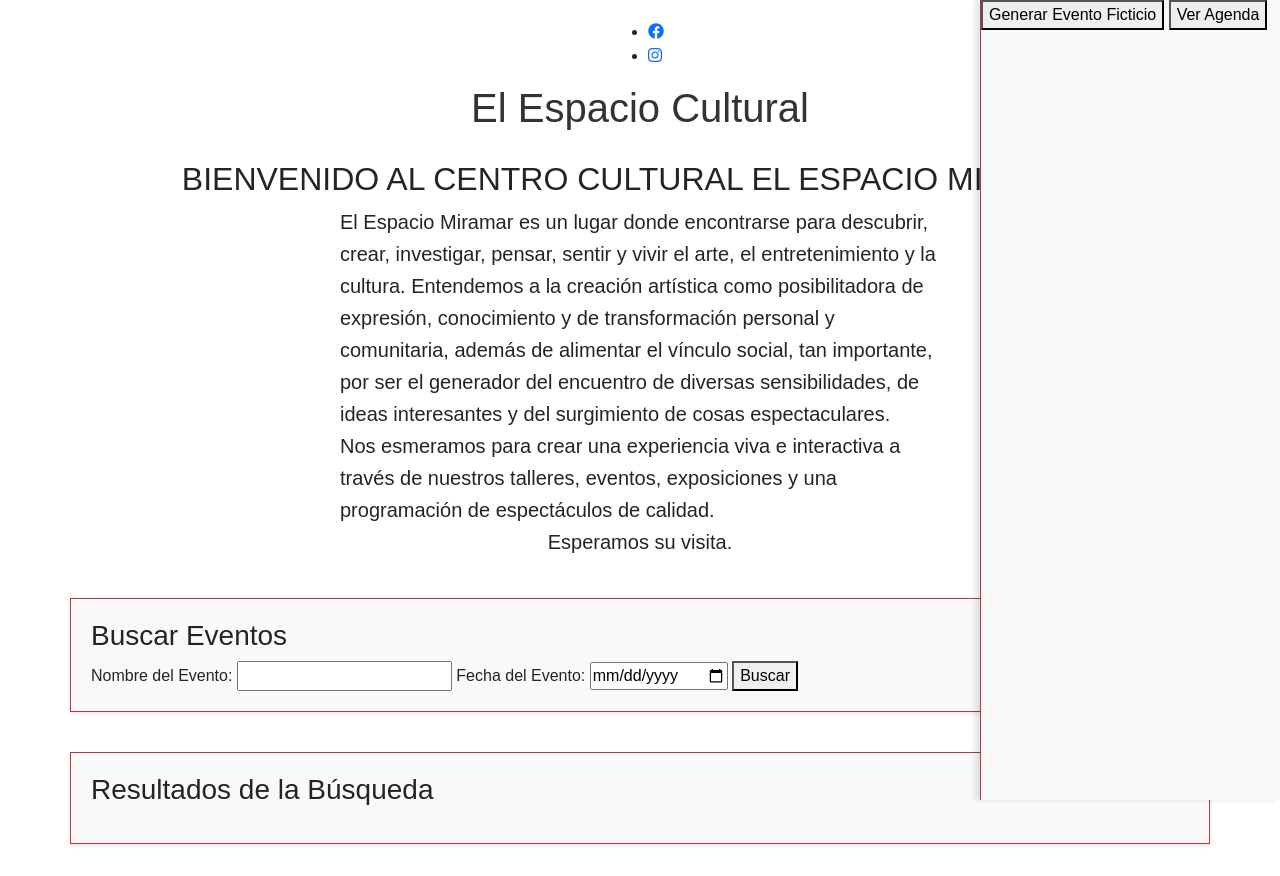
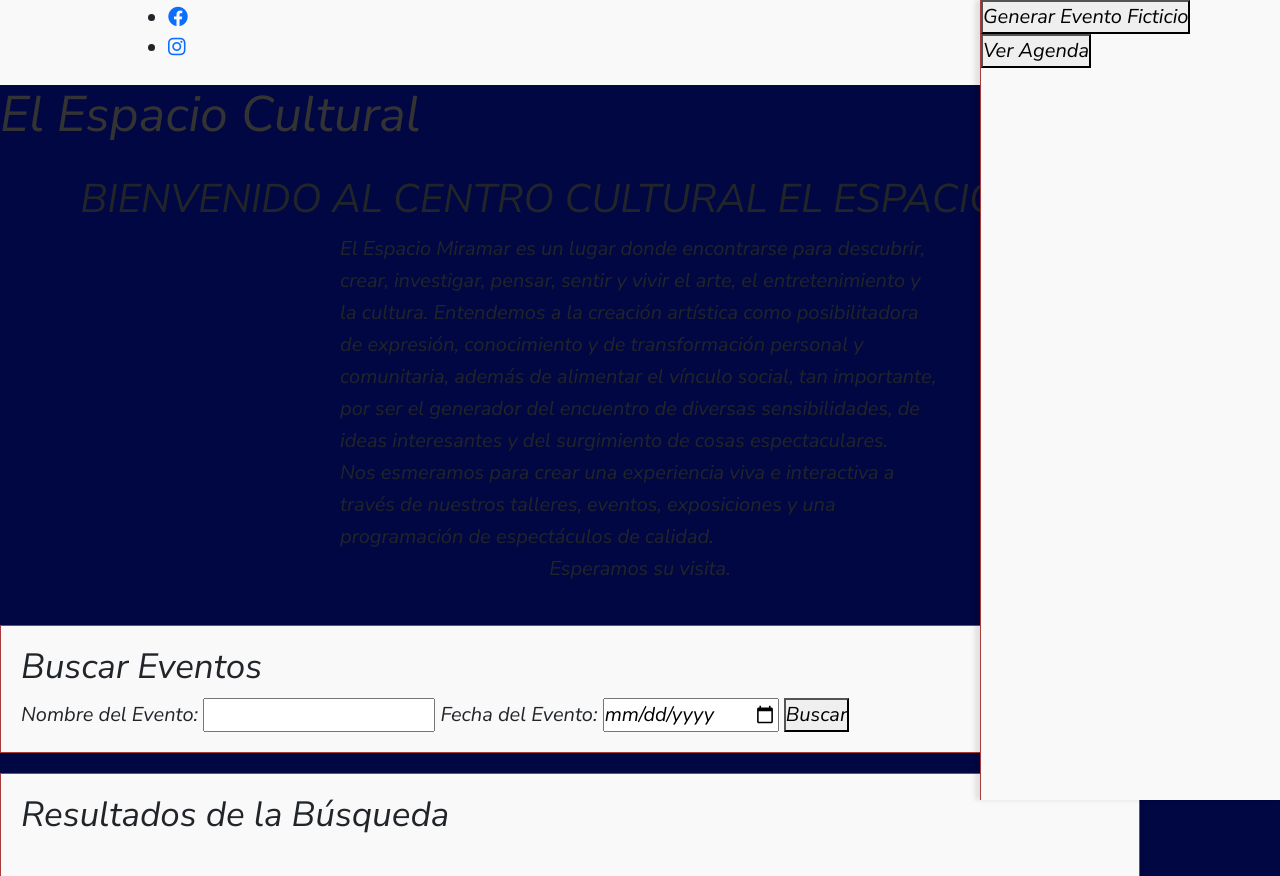
Before and after one commit to MartinBenavidex/centroCultural, a plain HTML site: page index.html in a window 1280 px wide. Shown: the top 876 px of the page. Drawn offline with nearby package versions, Linux system fonts and the light colour scheme; some packages are replaced by stand-ins of ours; a script that the page names is missing; files whose address does not match are found by name.

Commit message:
Add files via upload
Proceso

```diff
--- a/index.html
+++ b/index.html
@@ -9,72 +9,12 @@
         integrity="sha384-rbsA2VBKQhggwzxH7pPCaAqO46MgnOM80zW1RWuH61DGLwZJEdK2Kadq2F9CUG65" crossorigin="anonymous" />
     <link rel="stylesheet" href="https://cdnjs.cloudflare.com/ajax/libs/font-awesome/6.0.0-beta3/css/all.min.css">
     <link rel="stylesheet" href="https://cdn.jsdelivr.net/npm/sweetalert2@11.0.18/dist/sweetalert2.min.css">
-    <style>
-        body {
-            font-family: Arial, sans-serif;
-            margin: 0;
-            padding: 0;
-            background-size: cover;
-            background-repeat: no-repeat;
-            background-attachment: fixed;
-        }
-
-        .container-wrapper {
-            display: flex;
-            flex-direction: column;
-            align-items: center;
-            padding: 20px;
-        }
-
-        .container {
-            margin: 20px 0;
-            padding: 20px;
-            border: 1px solid #aa3b3b;
-            background-color: #f9f9f9;
-            box-shadow: 0px 2px 4px rgba(0, 0, 0, 0.1);
-            align-items: center;
-        }
-
-        .buy-button {
-            background-color: #007bff;
-            color: white;
-            border: none;
-            padding: 5px 10px;
-            cursor: pointer;
-        }
-
-        .welcome-text {
-            font-size: 20px;
-            line-height: 1.6;
-            max-width: 600px;
-            margin: 0 auto;
-        }
-
-        .titulo {
-            font-family: "Arial", sans-serif;
-            font-size: 40px;
-            font-weight: bold;
-            color: #333;
-        }
-
-        #agendaDiv {
-            position: fixed;
-            top: 0;
-            right: 0;
-            width: 300px;
-            height: 100%;
-            background-color: #f9f9f9;
-            border-left: 1px solid #aa3b3b;
-            box-shadow: -5px 0 5px rgba(0, 0, 0, 0.1);
-            overflow-y: auto;
-            z-index: 999;
-        }
-    </style>
+    <link rel="stylesheet" href="styles.css">
 </head>
 
 <body>
-    <div class="container-wrapper">
-        <header id="header">
+    <div>
+        <header class="header" id="header">
             <nav>
                 <ul class="social-icons">
                     <li><a href="https://www.youtube.com/watch?v=sWqDIZxO-nU" target="_blank"><i
--- /dev/null
+++ b/styles.css
@@ -0,0 +1,89 @@
+@import url('https://fonts.googleapis.com/css2?family=Nunito+Sans:ital,opsz@1,6..12&display=swap');
+
+*{
+    box-sizing: border-box;
+    margin: 0;
+    padding: 0;
+    font-family: 'Nunito Sans', sans-serif;
+    font-size: 20px;
+}
+
+body {
+    font-family: Arial, sans-serif;
+    margin: 0;
+    padding: 0;
+    background-color: #010742;
+    background-size: cover;
+    background-repeat: no-repeat;
+    background-attachment: fixed;
+}
+
+.header {
+    background-color: #f9f9f9;
+    display: flex;
+    justify-content: space-between;
+    align-items: center;
+    height: 85px;
+    padding: 5px 10%;
+}
+
+.header .nav-links {
+    list-style: none;
+}
+
+.header .nav-links li {
+    display: inline-block;
+    padding: 0 20px;
+
+}
+
+.container-wrapper {
+    display: flex;
+    flex-direction: column;
+    align-items: center;
+    padding: 20px;
+}
+
+.container {
+    margin: 20px 0;
+    padding: 20px;
+    border: 1px solid #aa3b3b;
+    background-color: #f9f9f9;
+    box-shadow: 0px 2px 4px rgba(0, 0, 0, 0.1);
+    align-items: center;
+}
+
+.buy-button {
+    background-color: #007bff;
+    color: white;
+    border: none;
+    padding: 5px 10px;
+    cursor: pointer;
+}
+
+.welcome-text {
+    font-size: 20px;
+    line-height: 1.6;
+    max-width: 600px;
+    margin: 0 auto;
+}
+
+.titulo {
+    font-family: "Arial", sans-serif;
+    font-size: 40px;
+    font-weight: bold;
+    color: #333;
+}
+
+#agendaDiv {
+    position: fixed;
+    top: 0;
+    right: 0;
+    width: 300px;
+    height: 100%;
+    background-color: #f9f9f9;
+    border-left: 1px solid #aa3b3b;
+    box-shadow: -5px 0 5px rgba(0, 0, 0, 0.1);
+    overflow-y: auto;
+    z-index: 999;
+}
```
